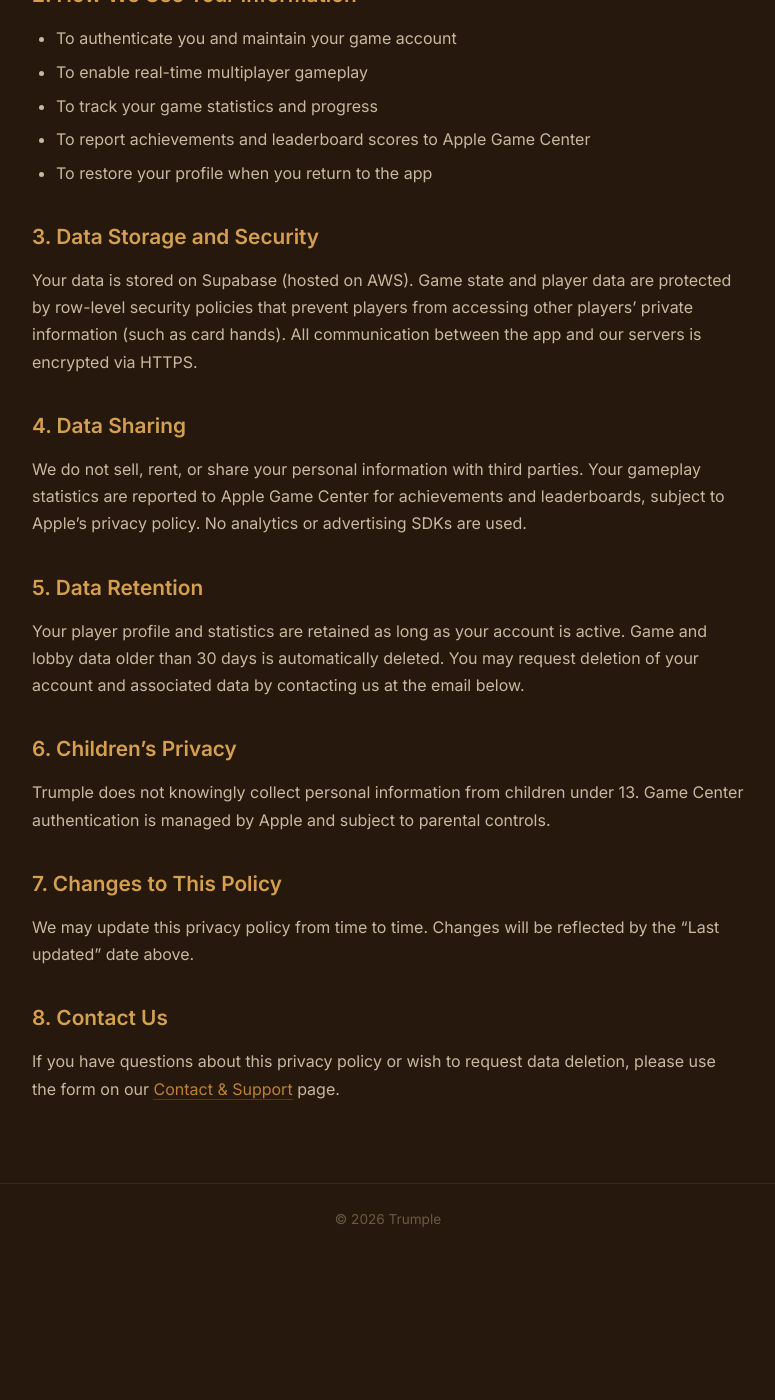
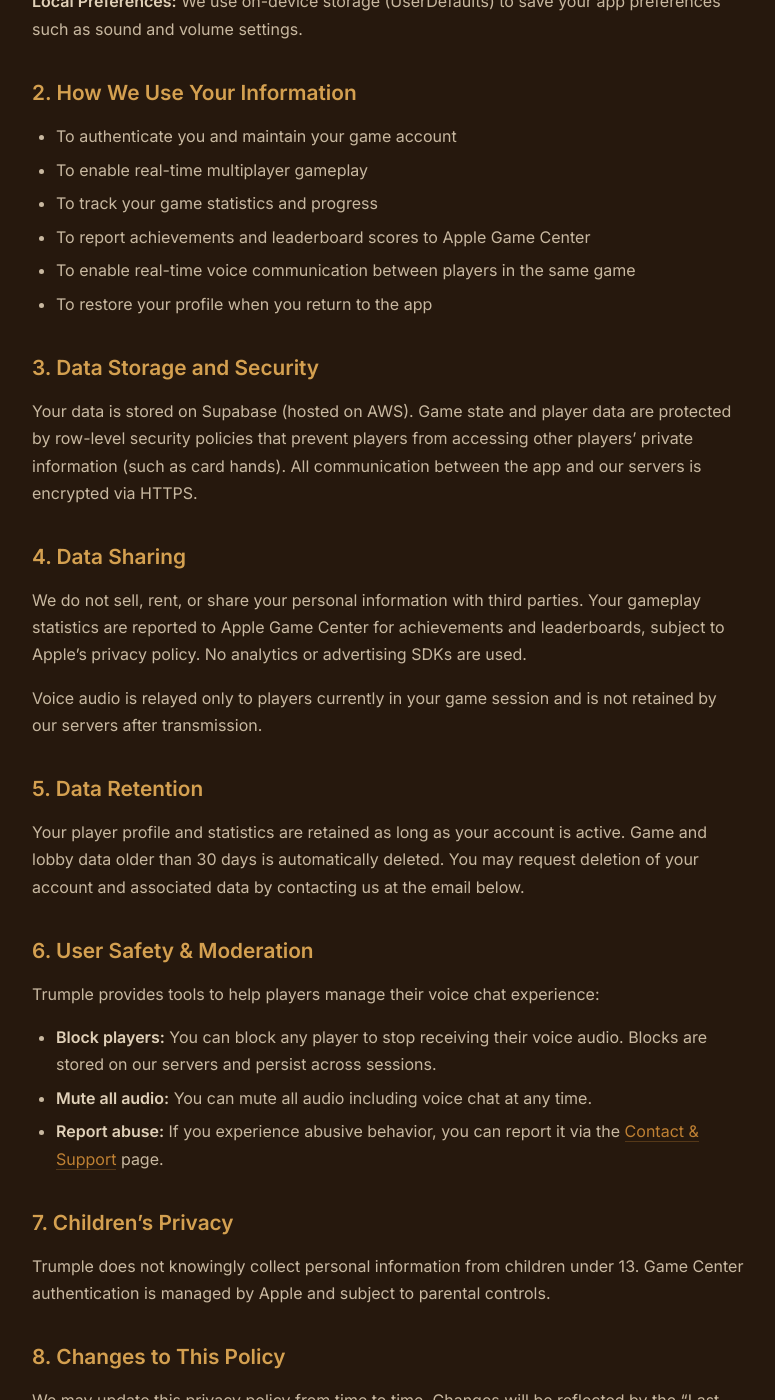
Before and after one commit to darifo2010/trumplesupport, a Jekyll site: the page built from privacy.md, in a window 1280 px wide and 1400 px high, scrolled down 978 px. Shown: the whole window, without its empty margins (252-1027 px from the left). Built offline with Jekyll 4.4.1, drawn with Linux system fonts in a browser that asks for light colours; before the commit the page ends 2233 px from its top, so only the background shows below that; some of the changed text lies outside the part shown.

Commit message:
Update privacy policy and support page for walkie-talkie voice chat
Add voice chat disclosures to privacy policy (ephemeral audio, no storage),
new User Safety & Moderation section with block/mute/report info, and
voice chat troubleshooting section on the support page with abuse report
option in the contact form.

Co-Authored-By: Claude Opus 4.6 (1M context) <noreply@anthropic.com>

```diff
--- a/privacy.md
+++ b/privacy.md
@@ -17,6 +17,8 @@ title: Privacy Policy — Trumple
 
 **Device Information:** We collect an anonymous device identifier solely for app functionality purposes. We do not use this identifier for advertising or tracking across other apps.
 
+**Voice Chat:** Trumple includes walkie-talkie voice chat that uses your device's microphone. Audio is transmitted in real-time via our servers to other players in your current game. Voice audio is entirely ephemeral — it is never recorded, stored, or logged on our servers.
+
 **Local Preferences:** We use on-device storage (UserDefaults) to save your app preferences such as sound and volume settings.
 
 ## 2. How We Use Your Information
@@ -25,6 +27,7 @@ title: Privacy Policy — Trumple
 - To enable real-time multiplayer gameplay
 - To track your game statistics and progress
 - To report achievements and leaderboard scores to Apple Game Center
+- To enable real-time voice communication between players in the same game
 - To restore your profile when you return to the app
 
 ## 3. Data Storage and Security
@@ -35,18 +38,28 @@ Your data is stored on Supabase (hosted on AWS). Game state and player data are
 
 We do not sell, rent, or share your personal information with third parties. Your gameplay statistics are reported to Apple Game Center for achievements and leaderboards, subject to Apple's privacy policy. No analytics or advertising SDKs are used.
 
+Voice audio is relayed only to players currently in your game session and is not retained by our servers after transmission.
+
 ## 5. Data Retention
 
 Your player profile and statistics are retained as long as your account is active. Game and lobby data older than 30 days is automatically deleted. You may request deletion of your account and associated data by contacting us at the email below.
 
-## 6. Children's Privacy
+## 6. User Safety & Moderation
+
+Trumple provides tools to help players manage their voice chat experience:
+
+- **Block players:** You can block any player to stop receiving their voice audio. Blocks are stored on our servers and persist across sessions.
+- **Mute all audio:** You can mute all audio including voice chat at any time.
+- **Report abuse:** If you experience abusive behavior, you can report it via the [Contact & Support](contact) page.
+
+## 7. Children's Privacy
 
 Trumple does not knowingly collect personal information from children under 13. Game Center authentication is managed by Apple and subject to parental controls.
 
-## 7. Changes to This Policy
+## 8. Changes to This Policy
 
 We may update this privacy policy from time to time. Changes will be reflected by the "Last updated" date above.
 
-## 8. Contact Us
+## 9. Contact Us
 
 If you have questions about this privacy policy or wish to request data deletion, please use the form on our [Contact & Support](contact) page.
```
Also changed, not shown: other parts of privacy.md (+1 -1 lines), contact.md (+17 -0 lines).
